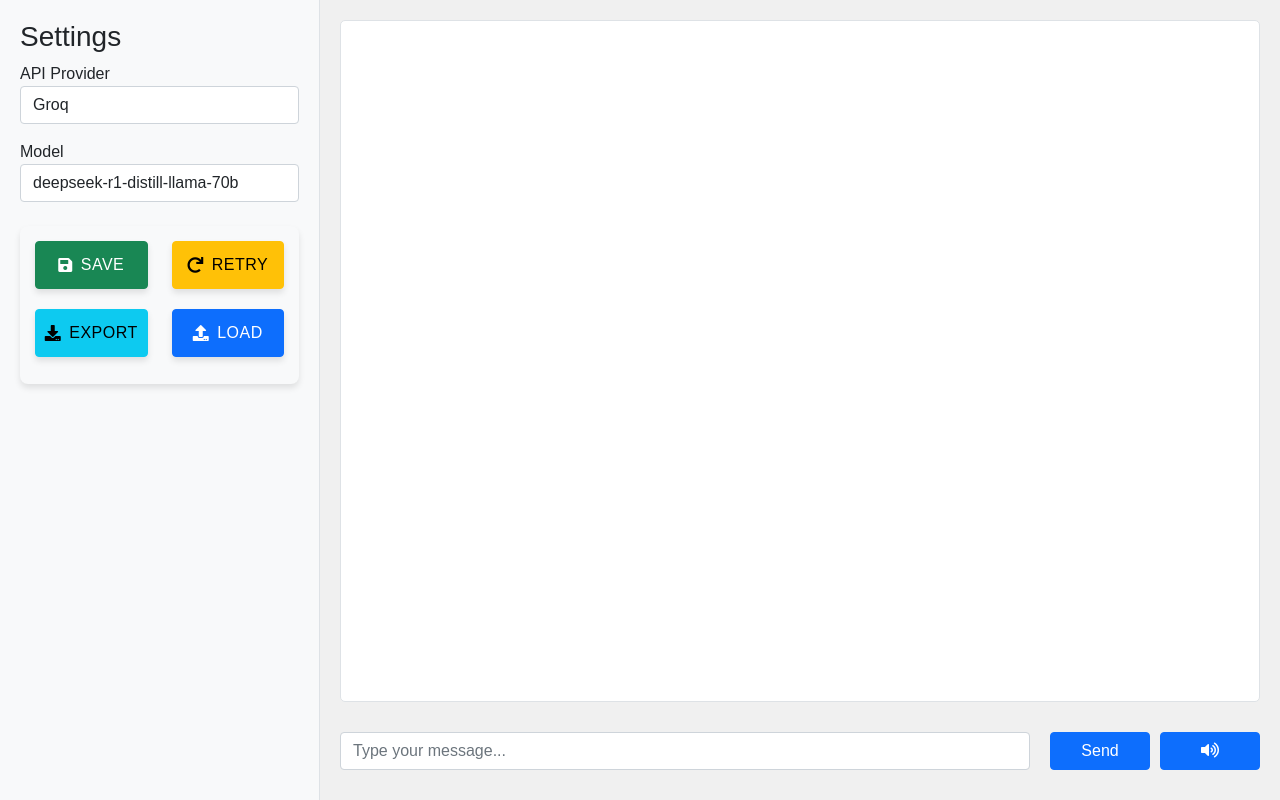
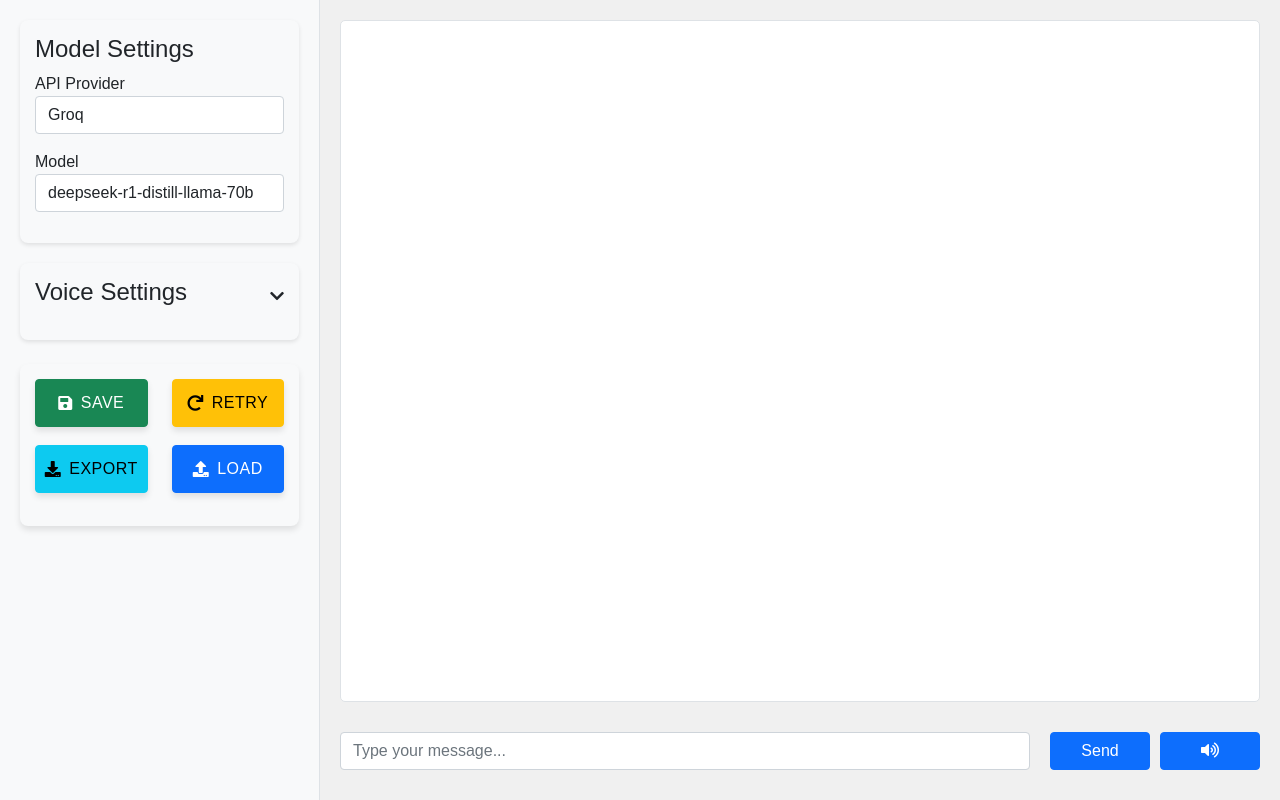
Before and after one commit to emeeran/TQ_GenAI_Chat, a Flask app: page / in a window 1280 px wide. Run offline with Flask 2, Linux system fonts and the light colour scheme; lists and menus that the app fills with data are empty; some libraries are stand-ins or nearby versions.

Commit message:
voice settings added

````diff
--- a/static/script.js
+++ b/static/script.js
@@ -459,6 +459,11 @@ let isRecording = false;
 const speechSynthesis = window.speechSynthesis;
 let isSpeaking = false;
 
+// Update speech synthesis variables
+let selectedVoice = null;
+let voiceRate = 1.0;
+let voicePitch = 1.0;
+
 async function initializeAudio() {
     try {
         // Check if audio transcription is available
@@ -531,8 +536,95 @@ async function transcribeAudio(audioBlob) {
     }
 }
 
+function updateVoiceList() {
+    const voiceSelect = document.getElementById('voice-select');
+    const voices = speechSynthesis.getVoices();
+
+    // Filter for English voices only
+    const englishVoices = voices.filter(voice =>
+        voice.lang.startsWith('en-') || voice.lang === 'en'
+    );
+
+    voiceSelect.innerHTML = '';
+    englishVoices.forEach(voice => {
+        const option = document.createElement('option');
+        option.value = voice.name;
+        option.textContent = `${voice.name} (${voice.lang})`;
+        if (voice.default) {
+            option.selected = true;
+            selectedVoice = voice;
+        }
+        voiceSelect.appendChild(option);
+    });
+
+    // Sort by name
+    const options = Array.from(voiceSelect.options);
+    options.sort((a, b) => a.text.localeCompare(b.text));
+
+    voiceSelect.innerHTML = '';
+    options.forEach(option => voiceSelect.appendChild(option));
+}
+
+function toggleVoiceSettings() {
+    const content = document.getElementById('voice-settings');
+    const icon = document.querySelector('.settings-header i');
+
+    content.classList.toggle('collapsed');
+    icon.classList.toggle('rotated');
+}
+
+// Initialize voice controls with state persistence
+function initializeVoiceControls() {
+    const voiceSelect = document.getElementById('voice-select');
+    const rateInput = document.getElementById('voice-rate');
+    const pitchInput = document.getElementById('voice-pitch');
+    const rateValue = document.getElementById('voice-rate-value');
+    const pitchValue = document.getElementById('voice-pitch-value');
+
+    // Load saved settings
+    const savedSettings = JSON.parse(localStorage.getItem('voiceSettings') || '{}');
+    voiceRate = savedSettings.rate || 1.0;
+    voicePitch = savedSettings.pitch || 1.0;
+
+    // Update UI with saved settings
+    rateInput.value = voiceRate;
+    pitchInput.value = voicePitch;
+    rateValue.textContent = `${voiceRate.toFixed(1)}x`;
+    pitchValue.textContent = `${voicePitch.toFixed(1)}x`;
+
+    voiceSelect.addEventListener('change', (e) => {
+        const voices = speechSynthesis.getVoices();
+        selectedVoice = voices.find(voice => voice.name === e.target.value);
+        localStorage.setItem('voiceSettings', JSON.stringify({
+            ...savedSettings,
+            voice: selectedVoice?.name
+        }));
+    });
+
+    rateInput.addEventListener('input', (e) => {
+        voiceRate = parseFloat(e.target.value);
+        rateValue.textContent = `${voiceRate.toFixed(1)}x`;
+        localStorage.setItem('voiceSettings', JSON.stringify({
+            ...savedSettings,
+            rate: voiceRate
+        }));
+    });
+
+    pitchInput.addEventListener('input', (e) => {
+        voicePitch = parseFloat(e.target.value);
+        pitchValue.textContent = `${voicePitch.toFixed(1)}x`;
+        localStorage.setItem('voiceSettings', JSON.stringify({
+            ...savedSettings,
+            pitch: voicePitch
+        }));
+    });
+
+    updateVoiceList();
+    speechSynthesis.onvoiceschanged = updateVoiceList;
+}
+
 function speakText(text) {
-    // Clean up the text - remove code blocks and markdown
+    // Clean up the text
     const cleanText = text.replace(/```[\s\S]*?```/g, 'code block omitted')
         .replace(/`.*?`/g, '')
         .replace(/\[.*?\]\(.*?\)/g, '')
@@ -548,21 +640,13 @@ function speakText(text) {
 
     const utterance = new SpeechSynthesisUtterance(cleanText);
 
-    // Configure speech settings
-    utterance.rate = 1.0;
-    utterance.pitch = 1.0;
+    // Apply voice settings
+    if (selectedVoice) {
+        utterance.voice = selectedVoice;
+    }
+    utterance.rate = voiceRate;
+    utterance.pitch = voicePitch;
     utterance.volume = 1.0;
-
-    // Get available voices and set a good default
-    let voices = speechSynthesis.getVoices();
-    if (voices.length > 0) {
-        // Try to find a good English voice
-        const preferredVoice = voices.find(voice =>
-            voice.lang.startsWith('en') &&
-            (voice.name.includes('Google') || voice.name.includes('Microsoft'))
-        ) || voices[0];
-        utterance.voice = preferredVoice;
-    }
 
     utterance.onend = () => {
         isSpeaking = false;
@@ -604,5 +688,6 @@ speechSynthesis.onvoiceschanged = () => {
 // Initialize audio on page load
 document.addEventListener('DOMContentLoaded', function () {
     initializeAudio();
+    initializeVoiceControls();
     document.getElementById('provider').dispatchEvent(new Event('change'));
 });
--- a/static/styles.css
+++ b/static/styles.css
@@ -92,11 +92,12 @@ body {
     padding: 15px;
     border-radius: 8px;
     box-shadow: 0 4px 6px rgba(0, 0, 0, 0.1);
+    margin-top: 20px;
 }
 
 .action-buttons .btn {
-    padding: 12px;
-    margin-bottom: 12px;
+    padding: 8px 16px;
+    margin-bottom: 10px;
     transition: all 0.3s ease;
     box-shadow: 0 4px 6px rgba(0, 0, 0, 0.1);
     height: 48px;
@@ -149,12 +150,18 @@ body {
 .speak-message {
     float: right;
     margin-left: 10px;
-    opacity: 0.6;
-    transition: opacity 0.3s ease;
+    opacity: 0.8;
+    transition: all 0.3s ease;
 }
 
 .speak-message:hover {
     opacity: 1;
+    transform: scale(1.1);
+}
+
+.speak-message.speaking {
+    color: #dc3545;
+    animation: pulse 1.5s infinite;
 }
 
 #record-button {
@@ -182,3 +189,68 @@ body {
         transform: scale(1);
     }
 }
+
+/* Voice Settings Styles */
+.voice-settings {
+    background-color: #f8f9fa;
+    padding: 15px;
+    border-radius: 8px;
+    margin-bottom: 20px;
+}
+
+.form-range {
+    width: 100%;
+    margin-top: 5px;
+}
+
+#voice-select {
+    max-width: 100%;
+    overflow: hidden;
+    text-overflow: ellipsis;
+}
+
+.voice-control-value {
+    display: inline-block;
+    min-width: 40px;
+    text-align: right;
+    color: #6c757d;
+}
+
+/* Settings Groups */
+.settings-group {
+    background-color: #f8f9fa;
+    border-radius: 8px;
+    padding: 15px;
+    margin-bottom: 20px;
+    box-shadow: 0 2px 4px rgba(0, 0, 0, 0.1);
+}
+
+.settings-header {
+    display: flex;
+    justify-content: space-between;
+    align-items: center;
+    cursor: pointer;
+    padding-bottom: 10px;
+}
+
+.settings-header i {
+    transition: transform 0.3s ease;
+}
+
+.settings-header:hover {
+    opacity: 0.8;
+}
+
+.settings-content {
+    max-height: 500px;
+    overflow: hidden;
+    transition: max-height 0.3s ease;
+}
+
+.settings-content.collapsed {
+    max-height: 0;
+}
+
+.settings-header i.rotated {
+    transform: rotate(180deg);
+}
--- a/templates/index.html
+++ b/templates/index.html
@@ -17,7 +17,9 @@
         <div class="row">
             <!-- Sidebar -->
             <div class="col-md-3 sidebar">
-                <h3>Settings</h3>
+                <!-- Model Settings -->
+                <div class="settings-group">
+                    <h4>Model Settings</h4>
                     <div class="form-group">
                         <label for="provider">API Provider</label>
                         <select class="form-control" id="provider" onchange="updateModels()">
@@ -29,42 +31,71 @@
                             <option value="deepseek" data-default="deepseek-r1-70b">Deepseek</option>
                         </select>
                     </div>
-                <div class="form-group">
+                    <div class="form-group mb-3">
                         <label for="model">Model</label>
                         <select class="form-control" id="model" disabled>
                             <option value="">Select Model</option>
                         </select>
+                    </div>
+                </div>
+
+                <!-- Voice Settings (Collapsible) -->
+                <div class="settings-group">
+                    <div class="settings-header" onclick="toggleVoiceSettings()">
+                        <h4>Voice Settings</h4>
+                        <i class="fas fa-chevron-down"></i>
+                    </div>
+                    <div id="voice-settings" class="settings-content collapsed">
+                        <div class="mb-2">
+                            <label for="voice-select">Voice (English)</label>
+                            <select class="form-control" id="voice-select">
+                                <option value="">Loading voices...</option>
+                            </select>
+                        </div>
+                        <div class="mb-2">
+                            <label for="voice-rate">Speed</label>
+                            <input type="range" class="form-range" id="voice-rate" min="0.5" max="2" step="0.1"
+                                value="1">
+                            <small class="text-muted" id="voice-rate-value">1.0x</small>
+                        </div>
+                        <div class="mb-2">
+                            <label for="voice-pitch">Pitch</label>
+                            <input type="range" class="form-range" id="voice-pitch" min="0.5" max="2" step="0.1"
+                                value="1">
+                            <small class="text-muted" id="voice-pitch-value">1.0x</small>
+                        </div>
+                    </div>
                 </div>
 
                 <!-- Action Buttons -->
                 <div class="action-buttons mt-4">
                     <div class="row mb-2">
                         <div class="col-6">
-                            <button class="btn btn-success btn-block w-100" onclick="saveChat()">
+                            <button class="btn btn-success w-100" onclick="saveChat()">
                                 <i class="fas fa-save"></i> Save
                             </button>
                         </div>
                         <div class="col-6">
-                            <button class="btn btn-warning btn-block w-100" onclick="retryLast()">
+                            <button class="btn btn-warning w-100" onclick="retryLast()">
                                 <i class="fas fa-redo"></i> Retry
                             </button>
                         </div>
                     </div>
-                    <div class="row">
+                    <div class="row mb-2">
                         <div class="col-6">
-                            <button class="btn btn-info btn-block w-100" onclick="exportToMd()">
+                            <button class="btn btn-info w-100" onclick="exportToMd()">
                                 <i class="fas fa-download"></i> Export
                             </button>
                         </div>
                         <div class="col-6">
-                            <button class="btn btn-primary btn-block w-100" onclick="loadSaved()">
+                            <button class="btn btn-primary w-100" onclick="loadSaved()">
                                 <i class="fas fa-upload"></i> Load
                             </button>
                         </div>
                     </div>
                 </div>
 
-                <!-- Loading Indicator -->
+                <!-- Status Indicators -->
                 <div id="processing" class="processing-indicator mt-3 d-none">
                     <div class="spinner-border text-primary" role="status">
                         <span class="visually-hidden">Processing...</span>
@@ -72,7 +103,6 @@
                     <span class="ms-2">Processing request...</span>
                 </div>
 
-                <!-- Feedback Section -->
                 <div id="feedback" class="feedback-section mt-3 d-none">
                     <div class="d-flex justify-content-center">
                         <button class="btn btn-outline-success me-2" onclick="provideFeedback(true)">
````
Lines whose indentation alone changed are shown as unchanged.
